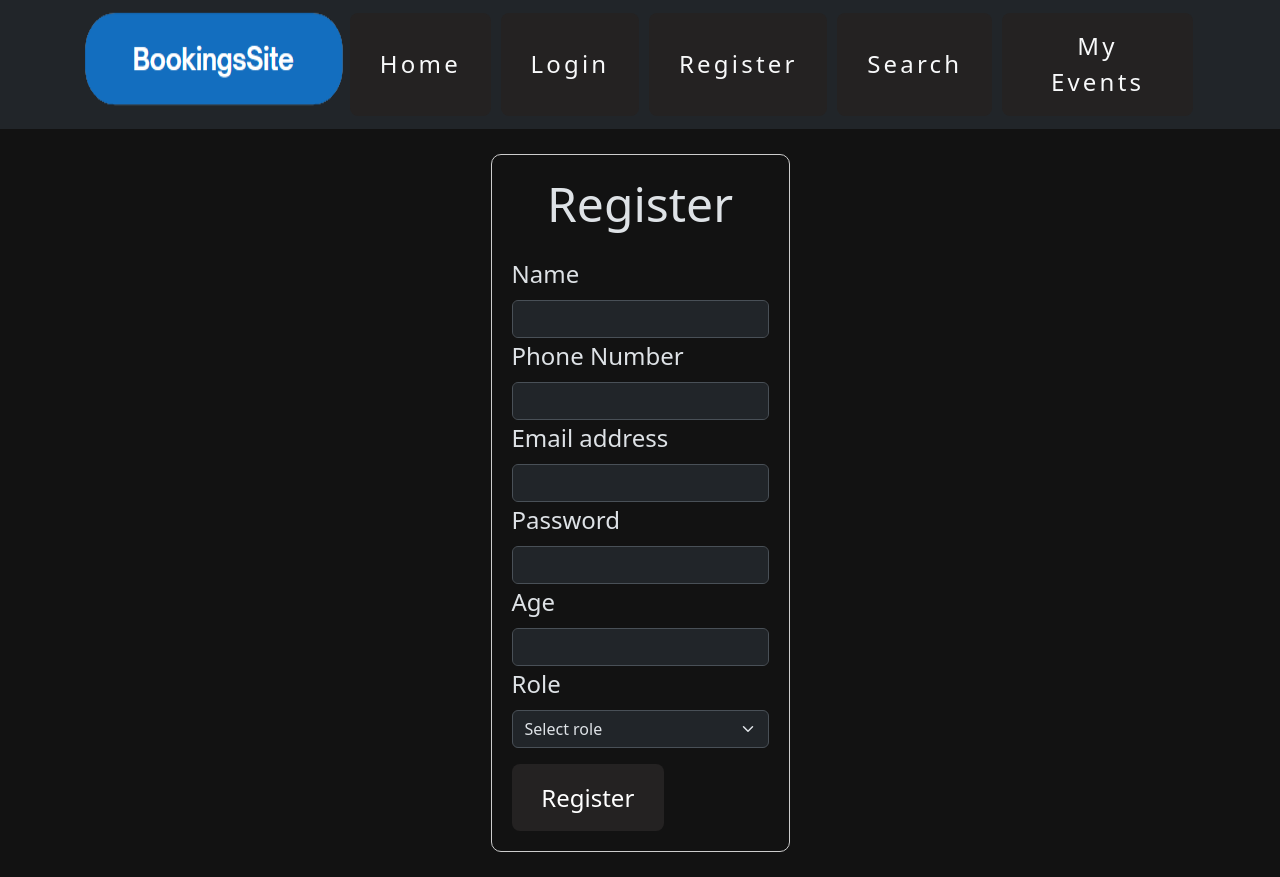
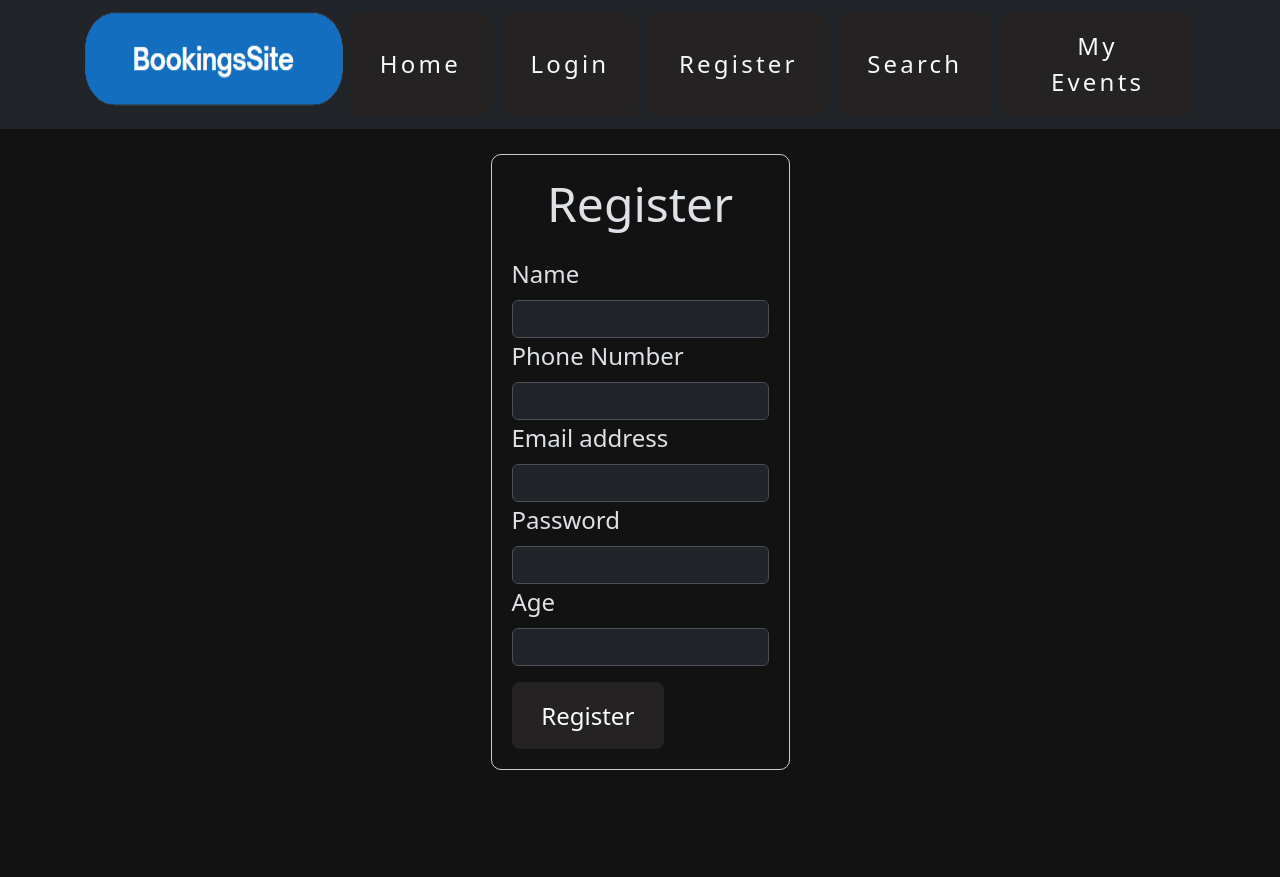
Before and after one commit to xuj310/BookingSiteFrontEnd, a React (Vite) app: page /register in a window 1280 px wide. After the commit the page ends 800 px from the top, so only its background shows below. Built offline with nearby package versions, Linux system fonts and the light colour scheme.

Commit message:
Remove role

```diff
--- a/src/RegisterPage.jsx
+++ b/src/RegisterPage.jsx
@@ -1,6 +1,7 @@
 import { useState, Fragment, useRef } from "react";
 import Container from "react-bootstrap/Container";
 import Floater from "react-floater";
+import { toast } from "react-toastify";
 
 const RegisterPage = () => {
   const [name, setName] = useState("");
@@ -8,7 +9,6 @@ const RegisterPage = () => {
   const [email, setEmail] = useState("");
   const [password, setPassword] = useState("");
   const [age, setAge] = useState("");
-  const [role, setRole] = useState("");
   const [errors, setErrors] = useState([]);
   const formRef = useRef(null);
 
@@ -20,7 +20,7 @@ const RegisterPage = () => {
       const res = await fetch("http://localhost:5000/api/users", {
         method: "POST",
         headers: { "Content-Type": "application/json" },
-        body: JSON.stringify({ name, phoneNum, email, password, age, role }),
+        body: JSON.stringify({ name, phoneNum, email, password, age }),
       });
 
       const data = await res.text();
@@ -29,6 +29,7 @@ const RegisterPage = () => {
       if (parsed.errors != null) {
         setErrors(parsed.errors);
       } else {
+        toast(parsed.message);
         sessionStorage.setItem("token", parsed.token);
         window.location.href = "/";
       }
@@ -100,20 +101,6 @@ const RegisterPage = () => {
                 onChange={(e) => setAge(e.target.value)}
               />
 
-              <label htmlFor="role" className="form-label">
-                Role
-              </label>
-              <select
-                className="form-select"
-                id="role"
-                value={role}
-                onChange={(e) => setRole(e.target.value)}
-              >
-                <option value="">Select role</option>
-                <option value="user">User</option>
-                <option value="admin">Admin</option>
-              </select>
-
               <button type="submit" className="btn btn-primary mt-3">
                 Register
               </button>
```
